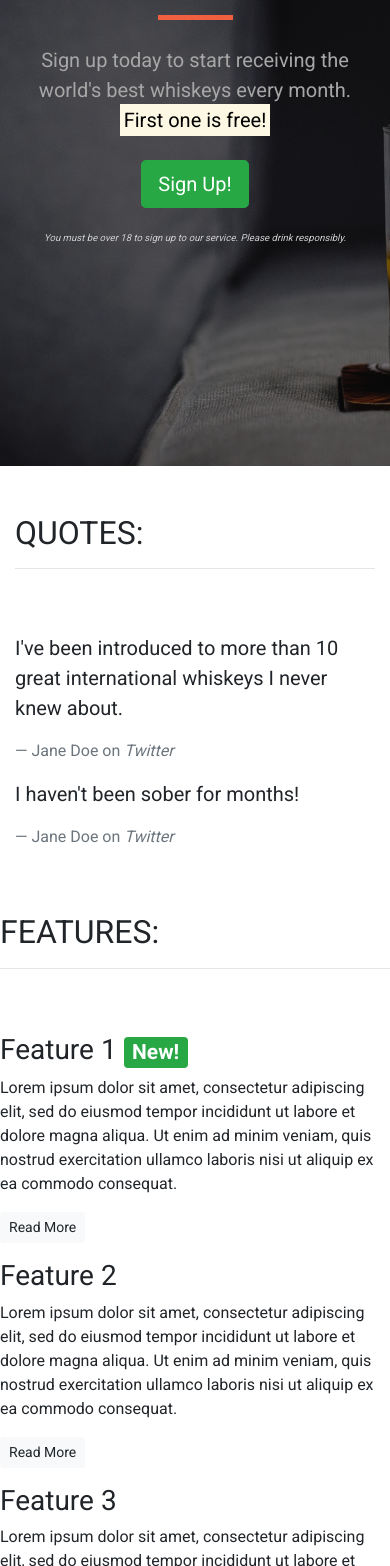
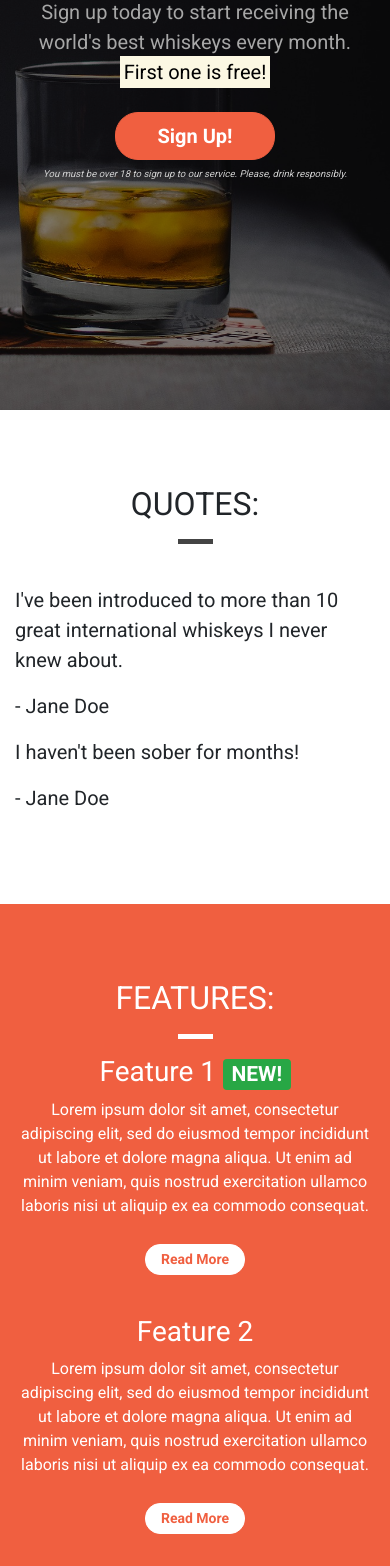
Before and after one commit to YOSTINA-dh/Bootstarp-test, a plain HTML site: page index.html in a window 390 px wide. Shown: the part 434-2000 px from the top of the page. Drawn offline with nearby package versions, Linux system fonts and the light colour scheme.

Commit message:
Bug fixes

```diff
--- a/css/style.css
+++ b/css/style.css
@@ -4,12 +4,19 @@ body {
 
 /* Containers */
 
+.container-wrapper {}
+
+.container-wrapper--red {
+    background-color: #f05f40;
+    color: white;
+}
+
 .alert-container {}
 
 .callout-container {
     height: 100vh;
 
-    background: url('../images/whiskey-background.jpg') no-repeat center center fixed;
+    background: url('../images/whiskey-background.jpg') no-repeat bottom right fixed;
     -webkit-background-size: cover;
     -moz-background-size: cover;
     -o-background-size: cover;
@@ -31,29 +38,14 @@ body {
     background-color: rgba(0, 0, 0, 0.5);
 }
 
-.quotes-container {}
-
-.features-container {}
-
-/* Block dividers */
-
-.block-divider {
-    width: 75px;
-    height: 5px;
-    border: 0;
-    background-color: #444;
+.content-container {
+    padding-top: 75px;
+    padding-bottom: 75px;
 }
 
-.block-divider--orange {
-    background-color: #f05f40;
-}
+/* Navbar */
 
-.block-divider--short {
-    width: 35px;
-}
-
-/*Navbar/
- .navalert-container {
+.navalert-container {
     position: absolute;
     top: 0;
     left: 0;
@@ -68,9 +60,20 @@ body {
     background-color: rgba(0, 0, 0, .25);
     border: 0;
 }
- .navbar .navbar-toggler {
+
+.navbar .navbar-toggler {
     border: 0;
 }
+
+.navbar .navbar-brand {
+    font-weight: bold;
+}
+
+.navbar .navbar-nav a {
+    font-weight: bold;
+}
+
+
 /* Jumbotron */
 
 .jumbotron {
@@ -95,6 +98,27 @@ body {
     color: #d0d0d0;
 }
 
+/* Block dividers */
+
+.block-divider {
+    width: 75px;
+    height: 5px;
+    border: 0;
+    background-color: #444;
+}
+
+.block-divider--orange {
+    background-color: #f05f40;
+}
+
+.block-divider--white {
+    background-color: white;
+}
+
+.block-divider--short {
+    width: 35px;
+}
+
 /* Buttons */
 
 .btn--cta {
@@ -117,3 +141,61 @@ body {
     border-color: #df4929;
     color: white;
 }
+
+/* Alert */
+
+.alert-container .col-12 {
+    padding-left: 0;
+    padding-right: 0;
+}
+
+.site-wide-alert {
+    color: #544600;
+    background-color: #eec802;
+    border-color: #eec802;
+    padding: 5px 15px;
+    margin-bottom: 0;
+    border: 1px solid transparent;
+    border-radius: 0;
+}
+
+/* Page Headers */
+
+.page-header {
+    margin-bottom: 0;
+    border-bottom: 0;
+    text-align: center;
+}
+
+.page-header h2 {
+    margin-top: 0;
+}
+
+/* Quotes */
+
+.quotes .page-header {
+    margin-bottom: 25px;
+}
+
+/* Features */
+
+.feature {
+    text-align: center;
+    margin-bottom: 40px;
+}
+
+.feature i {
+    margin-bottom: 20px;
+    font-size: 45px;
+    line-height: 45px;
+}
+
+.feature .btn {
+    background-color: white;
+    border-color: white;
+    border-radius: 15px;
+    min-width: 100px;
+    font-weight: bold;
+    margin-top: 10px;
+    color: #f05f40;
+}
--- a/index.html
+++ b/index.html
@@ -3,12 +3,12 @@
 
 <head>
     <meta charset="utf-8">
+    <title>Whiskey Drop | Taste a new whiskey every month</title>
     <meta name="viewport" content="width=device-width, initial-scale=1.0">
-    <title>Whiskey Drop | Taste a new whiskey every month</title>
     <link rel="stylesheet" href="https://maxcdn.bootstrapcdn.com/bootstrap/4.1.3/css/bootstrap.min.css">
     <link rel="stylesheet" href="https://use.fontawesome.com/releases/v5.6.1/css/all.css" integrity="sha384-gfdkjb5BdAXd+lj+gudLWI+BXq4IuLW5IT+brZEZsLFm++aCMlF1V92rMkPaX4PP" crossorigin="anonymous">
     <link href="https://fonts.googleapis.com/css?family=Roboto:400,700" rel="stylesheet">
-    <link rel="stylesheet" href="css/style.css" type="text/css">
+    <link rel="stylesheet" href="css/style.css" type="text/css" />
 </head>
 
 <body>
@@ -31,7 +31,7 @@
             <div class="collapse navbar-collapse" id="navbarNavDropdown">
                 <ul class="navbar-nav mr-auto">
                     <li class="active nav-item mr-2"><a class="nav-link" href="/">Home</a></li>
-                <li class="nav-item mr-2"><a class="nav-link" href="">About</a></li>
+                    <li class="nav-item mr-2"><a class="nav-link" href="/about">About</a></li>
                     <li class="nav-item dropdown">
                         <a class="nav-link dropdown-toggle" href="#" id="navbarDropdownMenuLink" role="button" data-toggle="dropdown" aria-haspopup="true" aria-expanded="false">
           Whiskeys
@@ -44,25 +44,15 @@
                         </div>
                     </li>
 
-                <li class="nav-item mr-2 d-block d-sm-none"><a class="nav-link" href="">Sign In / Sign Up</a></li>
+                    <li class="nav-item mr-2 d-block d-sm-none"><a class="nav-link" href="/login">Sign In / Sign Up</a></li>
                 </ul>
             </div>
             <div class="d-none d-md-block">
-            <p class="navbar-text my-auto mr-2"><i>Great whiskey delivered to your door</i></p>
-            <a href="/login">Sign In / Sign Up</a>
+                <p class="navbar-text my-auto mr-2"><i>Great whiskey delivered to your door!</i></p>
+                <a href="/login" class="btn btn--cta btn--red">Sign In / Sign Up</a>
             </div>
-        <!--</div>-->
         </nav>
     </div>
-    <!--<div class="container alert-container">-->
-    <!--    <div class="row d-none d-sm-block">-->
-    <!--        <div class="col-12">-->
-    <!--            <div class="alert alert-warning">-->
-    <!--                <strong>Sale Now On!</strong> We've got a sale on. Get a 12 month subscription for the price of 6! <a href="">See here for more details</a>-->
-    <!--            </div>-->
-    <!--        </div>-->
-    <!--    </div>-->
-    <!--</div>-->
     <div class="container-fluid callout-container">
         <!-- Callout -->
         <div class="opaque-overlay">&nbsp;</div>
@@ -75,21 +65,22 @@
                         <s class="d-none d-sm-inline">€19.99</s>
                         <span class="d-inline d-sm-none"><br></span>
                         <strong><mark>First one is free!</mark></strong></p>
-                    <p><button class="btn btn-lg btn-success" data-toggle="modal" data-target="#signUpModal">Sign Up!</button></p>
-                    <p class="text-muted"><small>You must be over 18 to sign up to our service. Please drink responsibly.</small></p>
+                    <button class="btn btn-lg btn--cta btn--red" data-toggle="modal" data-target="#signUpModal">Sign Up!</button>
+                    <p class="text-muted"><small>You must be over 18 to sign up to our service. Please, drink responsibly.</small></p>
                 </section>
             </div>
         </div>
+        <!-- /.callout -->
     </div>
-    <!-- /.callout -->
 
     <!-- Quotes -->
-    <div class="container quotes-container">
+    <div class="container-wrapper">
+        <div class="container quotes-container content-container">
             <section class="quotes">
                 <div class="row">
-                <div class="col-12 my-5">
+                    <div class="col-12 page-header">
                         <h2 class="text-uppercase">Quotes:</h2>
-                    <hr />
+                        <hr class="block-divider block-divider--short">
                     </div>
                 </div>
                 <div class="row">
@@ -101,7 +92,7 @@
                             <div class="media-body">
                                 <blockquote class="blockquote">
                                     <p>I've been introduced to more than 10 great international whiskeys I never knew about.</p>
-                                <footer class="blockquote-footer">Jane Doe on <cite title="Twitter">Twitter</cite></footer>
+                                    <p>- Jane Doe</p>
                                 </blockquote>
                             </div>
                         </div>
@@ -114,51 +105,54 @@
                             <div class="media-body">
                                 <blockquote class="blockquote">
                                     <p>I haven't been sober for months!</p>
-                                <footer class="blockquote-footer">Jane Doe on <cite title="Twitter">Twitter</cite></footer>
+                                    <p>- Jane Doe</p>
                                 </blockquote>
                             </div>
                         </div>
                     </div>
                 </div>
             </section>
+            <!-- /.quotes -->
         </div>
-    <!-- /.quotes -->
+    </div>
 
     <!-- Features -->
-    <div class="features-container">
+    <div class="container-wrapper container-wrapper--red">
+        <div class="container features-container content-container">
             <section class="features">
                 <div class="row">
-                <div class="col-12 my-5">
+                    <div class="col-12 page-header">
                         <h2 class="text-uppercase">Features:</h2>
-                    <hr />
+                        <hr class="block-divider block-divider--short block-divider--white">
                     </div>
                 </div>
                 <div class="row">
                     <div class="col-12 col-md-6 col-lg-4">
                         <div class="feature">
-                        <h3><i class="fas fa-gift d-none d-sm-inline"></i> Feature 1 <span class="badge badge-success">New!</span></h3>
+                            <h3><i class="fas fa-gift d-none d-sm-block"></i> Feature 1 <span class="badge badge-success">NEW!</span></h3>
                             <p>Lorem ipsum dolor sit amet, consectetur adipiscing elit, sed do eiusmod tempor incididunt ut labore et dolore magna aliqua. Ut enim ad minim veniam, quis nostrud exercitation ullamco laboris nisi ut aliquip ex ea commodo consequat.</p>
                             <p><a class="btn btn-sm btn-light" href="">Read More</a></p>
                         </div>
                     </div>
                     <div class="col-12 col-md-6 col-lg-4">
                         <div class="feature">
-                        <h3><i class="fas fa-credit-card d-none d-sm-inline"></i> Feature 2</h3>
+                            <h3><i class="fas fa-credit-card d-none d-sm-block"></i> Feature 2</h3>
                             <p>Lorem ipsum dolor sit amet, consectetur adipiscing elit, sed do eiusmod tempor incididunt ut labore et dolore magna aliqua. Ut enim ad minim veniam, quis nostrud exercitation ullamco laboris nisi ut aliquip ex ea commodo consequat.</p>
                             <p><a class="btn btn-sm btn-light" href="">Read More</a></p>
                         </div>
                     </div>
                     <div class="col-12 d-md-none d-lg-block col-lg-4">
                         <div class="feature">
-                        <h3><i class="fas fa-times-circle d-none d-sm-inline"></i> Feature 3</h3>
+                            <h3><i class="fas fa-times-circle d-none d-sm-block"></i> Feature 3</h3>
                             <p>Lorem ipsum dolor sit amet, consectetur adipiscing elit, sed do eiusmod tempor incididunt ut labore et dolore magna aliqua. Ut enim ad minim veniam, quis nostrud exercitation ullamco laboris nisi ut aliquip ex ea commodo consequat.</p>
                             <p><a class="btn btn-sm btn-light" href="">Read More</a></p>
                         </div>
                     </div>
                 </div>
             </section>
+            <!-- /.features -->
         </div>
-    <!-- /.features -->
+    </div>
 
     <div class="modal" tabindex="-1" role="dialog" id="signUpModal">
         <div class="modal-dialog" role="document">
@@ -190,7 +184,6 @@
             </div>
         </div>
     </div>
-
      <!--Top 5 whiskeys of the month -->
     <section>Top 5 whiskeys of the months </section>
         <table class="table table-sm">
```
Lines whose indentation alone changed are shown as unchanged.
